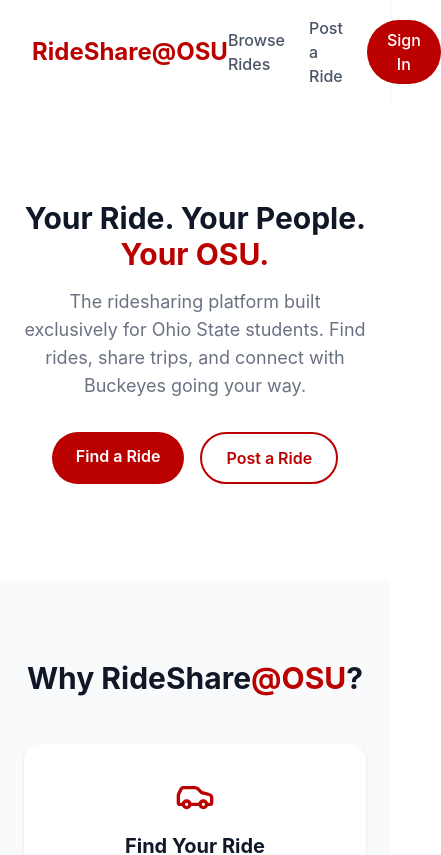
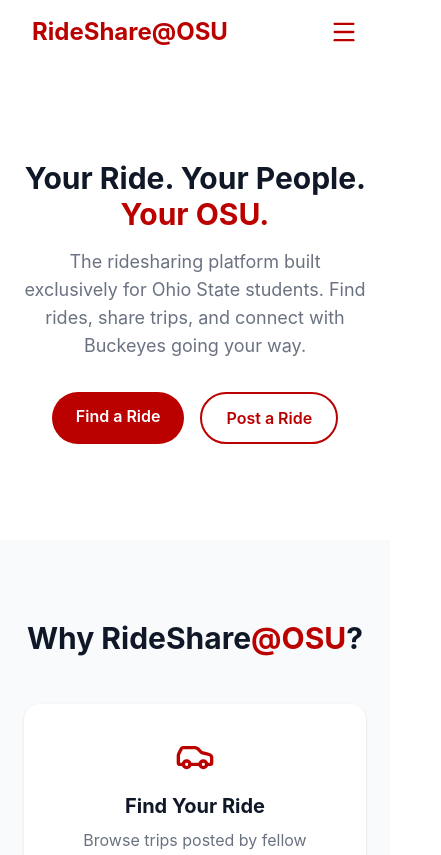
Before and after one commit to nishanthchandr4/rideshare-osu, a React (Vite) app: page / in a window 390 px wide. Shown: the top 855 px of the page, 441 px wide, since content can reach past the window. Built offline with nearby package versions, Linux system fonts and the light colour scheme.

Commit message:
changing navBar design for mobile devices

```diff
--- a/src/Navbar.jsx
+++ b/src/Navbar.jsx
@@ -1,20 +1,38 @@
 import { Link } from 'react-router-dom'
+import { useState } from 'react'
+import { Menu, X } from 'lucide-react'
 
 function Navbar() {
+  const [menuOpen, setMenuOpen] = useState(false)
+
   return (
-    <nav className="w-full bg-white px-8 py-4 flex justify-between items-center shadow-sm">
-      <Link to="/" className="text-2xl font-bold text-[#BB0000]">RideShare@OSU</Link>
-      <div className="flex items-center gap-6">
-        <Link to="/rides" className="text-gray-600 font-medium hover:text-[#BB0000] transition">
-          Browse Rides
-        </Link>
-        <Link to="/post" className="text-gray-600 font-medium hover:text-[#BB0000] transition">
-          Post a Ride
-        </Link>
-        <button className="bg-[#BB0000] text-white px-5 py-2 rounded-full font-medium hover:bg-red-800 transition">
-          Sign In
+    <nav className="w-full bg-white px-8 py-4 shadow-sm">
+      <div className="flex justify-between items-center">
+        <Link to="/" className="text-2xl font-bold text-[#BB0000]">RideShare@OSU</Link>
+
+        {/* Desktop links */}
+        <div className="hidden md:flex items-center gap-6">
+          <Link to="/rides" className="text-gray-600 font-medium hover:text-[#BB0000] transition">Browse Rides</Link>
+          <Link to="/post" className="text-gray-600 font-medium hover:text-[#BB0000] transition">Post a Ride</Link>
+          <Link to="/profile" className="text-gray-600 font-medium hover:text-[#BB0000] transition">Profile</Link>
+          <button className="bg-[#BB0000] text-white px-5 py-2 rounded-full font-medium hover:bg-red-800 transition">Sign In</button>
+        </div>
+
+        {/* Mobile hamburger */}
+        <button className="md:hidden" onClick={() => setMenuOpen(!menuOpen)}>
+          {menuOpen ? <X size={28} color="#BB0000" /> : <Menu size={28} color="#BB0000" />}
         </button>
       </div>
+
+      {/* Mobile menu */}
+      {menuOpen && (
+        <div className="md:hidden flex flex-col gap-4 mt-4 pb-4">
+          <Link to="/rides" onClick={() => setMenuOpen(false)} className="text-gray-600 font-medium hover:text-[#BB0000] transition">Browse Rides</Link>
+          <Link to="/post" onClick={() => setMenuOpen(false)} className="text-gray-600 font-medium hover:text-[#BB0000] transition">Post a Ride</Link>
+          <Link to="/profile" onClick={() => setMenuOpen(false)} className="text-gray-600 font-medium hover:text-[#BB0000] transition">Profile</Link>
+          <button className="bg-[#BB0000] text-white px-5 py-2 rounded-full font-medium hover:bg-red-800 transition w-full">Sign In</button>
+        </div>
+      )}
     </nav>
   )
 }
```
